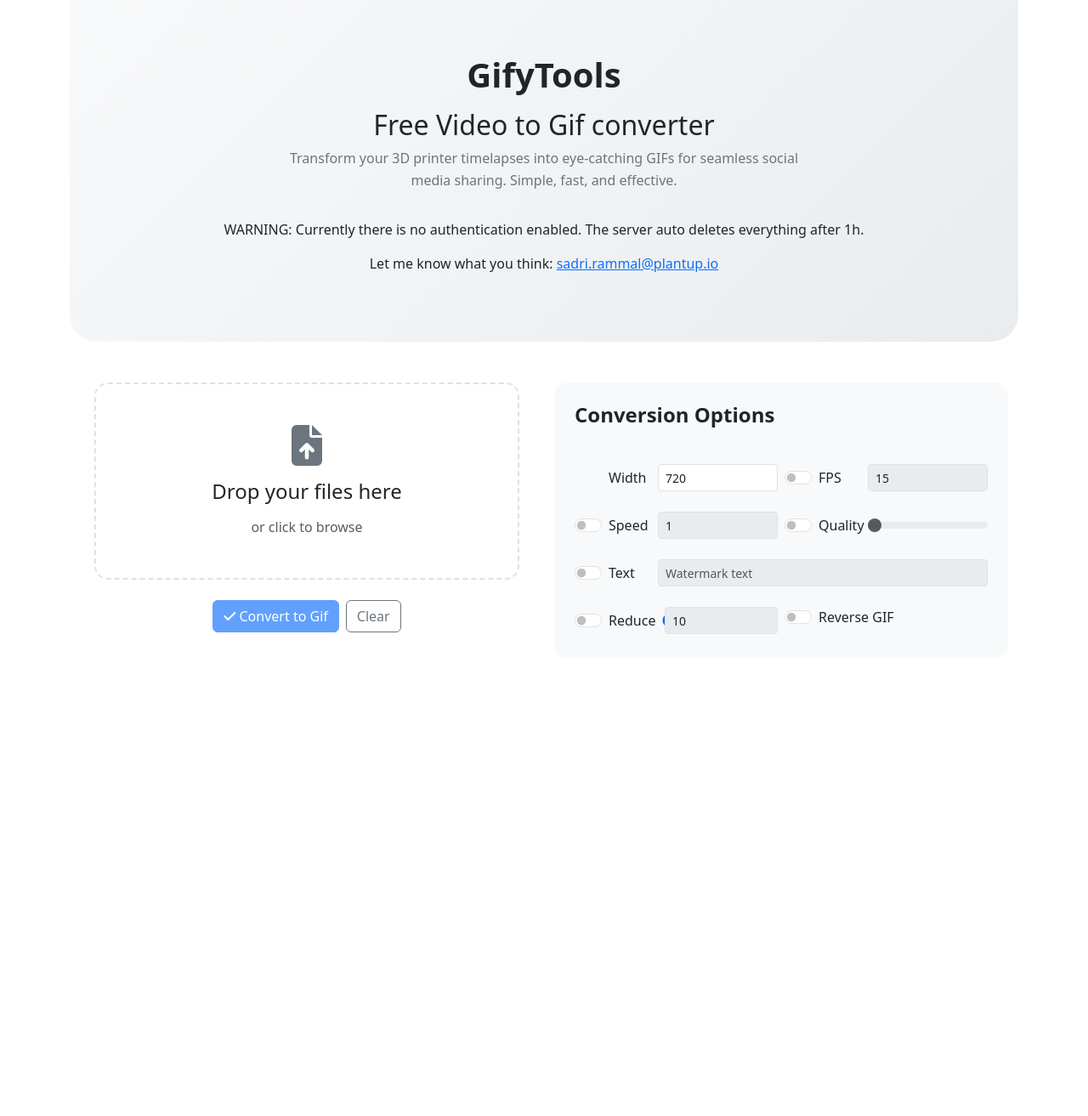
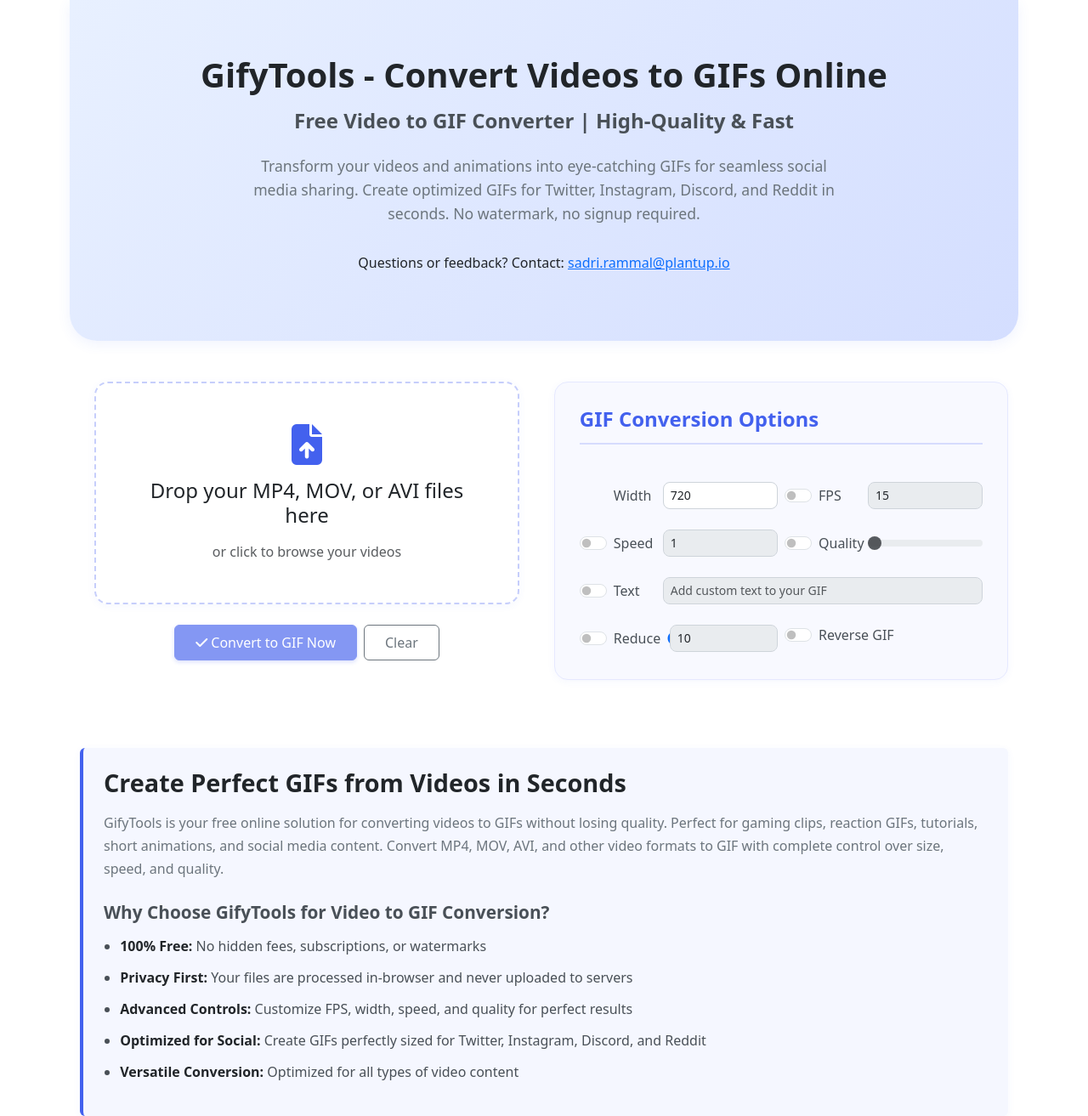
Before and after one commit to sadrirammal/Gifytools, an Angular app in the folder web/: page / in a window 1280 px wide. Shown: the whole page at 85% size. Before the commit the page ends 800 px from the top, so only its background shows below. Built offline with nearby package versions, Linux system fonts and the light colour scheme.

Commit message:
improved seo

```diff
--- a/web/src/app/components/video-upload/video-upload.component.html
+++ b/web/src/app/components/video-upload/video-upload.component.html
@@ -3,16 +3,15 @@
     <div class="hero-section">
         <div class="container">
             <div class="text-center">
-                <h1 class="main-title">GifyTools</h1>
-                <h2>Free Video to Gif converter</h2>
+                <h1 class="main-title">GifyTools - Convert Videos to GIFs Online</h1>
+                <h2>Free Video to GIF Converter | High-Quality & Fast</h2>
                 <p class="subtitle">
-                    Transform your 3D printer timelapses into eye-catching GIFs
-                    for seamless social media sharing. Simple, fast, and effective.
+                    Transform your videos and animations into eye-catching GIFs
+                    for seamless social media sharing. Create optimized GIFs for Twitter, Instagram, Discord,
+                    and Reddit in seconds. No watermark, no signup required.
                 </p>
 
-                <p class="red">WARNING: Currently there is no authentication enabled. The server auto deletes everything after 1h.</p>
-
-                <p>Let me know what you think: <a href="mailto:sadri.rammal&#64;plantup.io">sadri.rammal&#64;plantup.io</a></p>
+                <p>Questions or feedback? Contact: <a href="mailto:sadri.rammal&#64;plantup.io">sadri.rammal&#64;plantup.io</a></p>
             </div>
         </div>
     </div>
@@ -23,27 +22,26 @@
             <!-- Upload Section -->
             <div class="col-md-6 mb-3">
                 <div class="upload-content">
-
                     <!-- Upload Zone -->
                     <div *ngIf="!selectedFile" class="upload-zone text-center" (dragover)="onDragOver($event)" (drop)="onFileDropped($event)"
                         (click)="fileInput.click()">
                         <input #fileInput type="file" (change)="onFileSelected($event)" [hidden]="true"
                             accept="video/*,image/*" multiple>
                         <i class="fa-solid fa-file-arrow-up upload-icon"></i>
-                        <h4 class="mb-3">Drop your files here</h4>
-                        <p class="text-muted mb-0">or click to browse</p>
+                        <h4 class="mb-3">Drop your MP4, MOV, or AVI files here</h4>
+                        <p class="text-muted mb-0">or click to browse your videos</p>
                     </div>
 
                     <!-- Already uploaded -->
                     <div *ngIf="selectedFile" class="upload-zone text-center">
                         <i class="fa-solid fa-file upload-icon"></i>
-                        <h4 class="mb-3">Ready to convert</h4>
-                        <p class="text-muted mb-0"></p>
+                        <h4 class="mb-3">Ready to convert your video to GIF</h4>
+                        <p class="text-muted mb-0">Your file is ready for processing</p>
                     </div>
 
                     <div class="text-center mt-4">
                         <button class="btn btn-primary me-2" (click)="onUpload()" [disabled]="!selectedFile || isConverting">
-                            <span><i class="fa-solid fa-check"></i> Convert to Gif</span>
+                            <span><i class="fa-solid fa-check"></i> Convert to GIF Now</span>
                         </button>
                         <button class="btn btn-outline-secondary" (click)="clearFile()">
                             Clear
@@ -55,7 +53,7 @@
             <!-- Options Section -->
             <div class="col-md-6">
                 <div class="options-panel">
-                    <h3 class="mb-4">Conversion Options</h3>
+                    <h3 class="mb-4">GIF Conversion Options</h3>
                     <div class="row g-3">
                         <!-- Width -->
                         <div class="col-md-6">
@@ -112,7 +110,7 @@
                                     <label class="form-check-label" for="setWatermark">Text</label>
                                 </div>
                                 <input type="text" class="form-control form-control-sm"
-                                    [(ngModel)]="options.WatermarkText" placeholder="Watermark text"
+                                    [(ngModel)]="options.WatermarkText" placeholder="Add custom text to your GIF"
                                     [disabled]="!options.SetWatermark">
                             </div>
                         </div>
@@ -123,7 +121,7 @@
                                 <div class="form-check form-switch">
                                     <input class="form-check-input" type="checkbox" role="switch" [(ngModel)]="options.SetReduceFrames" id="setReduceFrames">
                                     <label class="form-check-label" for="setReduceFrames"
-                                        data-bs-toggle="tooltip" data-bs-placement="top" title="Reduces the number of frames by skipping every N (number of given) frames.">
+                                        data-bs-toggle="tooltip" data-bs-placement="top" title="Reduces file size by skipping frames. Higher values create smaller files.">
                                         <span>
                                             Reduce <i class="fa-solid fa-circle-info ms-1 text-primary"></i>
                                         </span>
@@ -152,5 +150,29 @@
                 </div>
             </div>
         </div>
+
+        <!-- Added SEO Content Section -->
+        <div class="row mt-5">
+            <div class="col-12">
+                <div class="seo-content p-4 rounded">
+                    <h2 class="fw-bold mb-3">Create Perfect GIFs from Videos in Seconds</h2>
+                    <p class="mb-4">
+                        GifyTools is your free online solution for converting videos to GIFs without losing quality.
+                        Perfect for gaming clips, reaction GIFs, tutorials, short animations, and social media content.
+                        Convert MP4, MOV, AVI, and other video formats to GIF with complete control over size, speed,
+                        and quality.
+                    </p>
+
+                    <h3 class="fw-bold mb-3">Why Choose GifyTools for Video to GIF Conversion?</h3>
+                    <ul class="feature-list">
+                        <li><strong>100% Free:</strong> No hidden fees, subscriptions, or watermarks</li>
+                        <li><strong>Privacy First:</strong> Your files are processed in-browser and never uploaded to servers</li>
+                        <li><strong>Advanced Controls:</strong> Customize FPS, width, speed, and quality for perfect results</li>
+                        <li><strong>Optimized for Social:</strong> Create GIFs perfectly sized for Twitter, Instagram, Discord, and Reddit</li>
+                        <li><strong>Versatile Conversion:</strong> Optimized for all types of video content</li>
+                    </ul>
                 </div>
             </div>
+        </div>
+    </div>
+</div>
--- a/web/src/app/components/video-upload/video-upload.component.scss
+++ b/web/src/app/components/video-upload/video-upload.component.scss
@@ -1,30 +1,32 @@
 /* gify-tools.component.scss */
 .hero-section {
-  background: linear-gradient(135deg, #f8f9fa 0%, #e9ecef 100%);
+  background: linear-gradient(135deg, #e8f0ff 0%, #d4deff 100%);
   padding: 4rem 0;
   border-radius: 0 0 2rem 2rem;
   margin-bottom: 3rem;
+  box-shadow: 0 4px 15px rgba(67, 97, 238, 0.08);
 }
 
 .upload-zone {
   background-color: #fff;
-  border: 2px dashed #dee2e6;
+  border: 2px dashed #c6cefb;
   border-radius: 1rem;
   padding: 3rem;
   transition: all 0.3s ease;
   cursor: pointer;
   max-width: 500px;
   margin: 0 auto;
+  box-shadow: 0 2px 10px rgba(67, 97, 238, 0.05);
 
   &:hover {
-      border-color: #0d6efd;
-      background-color: #f8f9fa;
+      border-color: #4361ee;
+      background-color: #f5f7ff;
   }
 }
 
 .upload-icon {
   font-size: 3rem;
-  color: #6c757d;
+  color: #4361ee;
   margin-bottom: 1rem;
 }
 
@@ -32,27 +34,74 @@
   font-weight: 700;
   color: #212529;
   margin-bottom: 1rem;
+  font-size: 2.5rem;
+}
+
+h2 {
+  font-weight: 600;
+  font-size: 1.5rem;
+  color: #495057;
+  margin-bottom: 1.5rem;
 }
 
 .subtitle {
   color: #6c757d;
-  max-width: 600px;
+  max-width: 700px;
   margin: 0 auto 2rem auto;
   line-height: 1.6;
+  font-size: 1.1rem;
+}
+
+.btn-primary {
+  background-color: #4361ee;
+  border-color: #4361ee;
+  padding: 0.5rem 1.5rem;
+  font-weight: 500;
+  box-shadow: 0 2px 5px rgba(67, 97, 238, 0.3);
+  transition: all 0.2s ease;
+
+  &:hover {
+    background-color: #3a56d4;
+    border-color: #3145c5;
+    transform: translateY(-1px);
+    box-shadow: 0 4px 8px rgba(67, 97, 238, 0.4);
+  }
+
+  &:active {
+    transform: translateY(0);
+    box-shadow: 0 1px 3px rgba(67, 97, 238, 0.3);
+  }
+}
+
+.btn-outline-secondary {
+  border-color: #6c757d;
+  color: #6c757d;
+  padding: 0.5rem 1.5rem;
+  font-weight: 500;
+  transition: all 0.2s ease;
+
+  &:hover {
+    background-color: #6c757d;
+    color: white;
+  }
 }
 
 .options-panel {
-  background-color: #f8f9fa;
-  padding: 1.5rem;
+  background-color: #f8f9ff;
+  padding: 1.8rem;
   border-radius: 1rem;
   height: 100%;
   container-type: inline-size;
+  box-shadow: 0 2px 10px rgba(67, 97, 238, 0.05);
+  border: 1px solid #e6e9ff;
 
   h3 {
-      color: #212529;
+      color: #4361ee;
       font-size: 1.5rem;
       font-weight: 600;
       margin-bottom: 1.5rem;
+      border-bottom: 2px solid #d6dcfd;
+      padding-bottom: 0.8rem;
   }
 
   .row {
@@ -75,6 +124,8 @@
 
           .form-check-label {
               white-space: nowrap;
+              font-weight: 500;
+              color: #495057;
           }
       }
 
@@ -82,11 +133,67 @@
           min-width: 60px;
           width: 100%;
           height: 32px;
+          border-radius: 0.5rem;
+          border: 1px solid #ced4da;
+
+          &:focus {
+              border-color: #b1bcfa;
+              box-shadow: 0 0 0 0.25rem rgba(67, 97, 238, 0.25);
+          }
       }
 
       .form-range {
           height: 32px;
           padding: 8px 0;
+      }
+
+      .form-check-input {
+          &:checked {
+              background-color: #4361ee;
+              border-color: #4361ee;
+          }
+      }
+  }
+}
+
+.seo-content {
+  padding: 2rem;
+  background-color: #f5f7ff;
+  border-radius: 1rem;
+  margin-top: 2rem;
+  box-shadow: 0 2px 10px rgba(67, 97, 238, 0.05);
+  border-left: 4px solid #4361ee;
+
+  h2 {
+      color: #212529;
+      font-size: 1.8rem;
+      font-weight: 700;
+      margin-bottom: 1.2rem;
+  }
+
+  h3 {
+      color: #495057;
+      font-size: 1.3rem;
+      font-weight: 600;
+      margin: 1.5rem 0 1rem;
+  }
+
+  p {
+      color: #6c757d;
+      line-height: 1.7;
+      margin-bottom: 1.5rem;
+  }
+
+  .feature-list {
+      padding-left: 1.2rem;
+
+      li {
+          margin-bottom: 0.8rem;
+          color: #495057;
+
+          strong {
+              color: #212529;
+          }
       }
   }
 }
@@ -114,10 +221,42 @@
 
 // Responsive adjustments
 @media (max-width: 768px) {
+  .hero-section {
+    padding: 3rem 0;
+  }
+
+  .main-title {
+    font-size: 2rem;
+  }
+
+  h2 {
+    font-size: 1.3rem;
+  }
+
+  .subtitle {
+    font-size: 1rem;
+  }
+
   .options-panel {
       .col-md-6 {
           width: 100%;
       }
+
+      h3 {
+        font-size: 1.3rem;
+      }
+  }
+
+  .seo-content {
+    padding: 1.5rem;
+
+    h2 {
+      font-size: 1.5rem;
+    }
+
+    h3 {
+      font-size: 1.2rem;
+    }
   }
 }
 
--- a/web/src/app/components/video-upload/video-upload.component.ts
+++ b/web/src/app/components/video-upload/video-upload.component.ts
@@ -109,6 +109,9 @@
         console.error('Upload error:', error);
         //TODO: add toast
       }
-    }).add(() => this.isConverting = false);
+    }).add(() => {
+      this.isConverting = false;
+      this.selectedFile = null;
+    });
   }
 }
```
Lines whose indentation alone changed are shown as unchanged.
